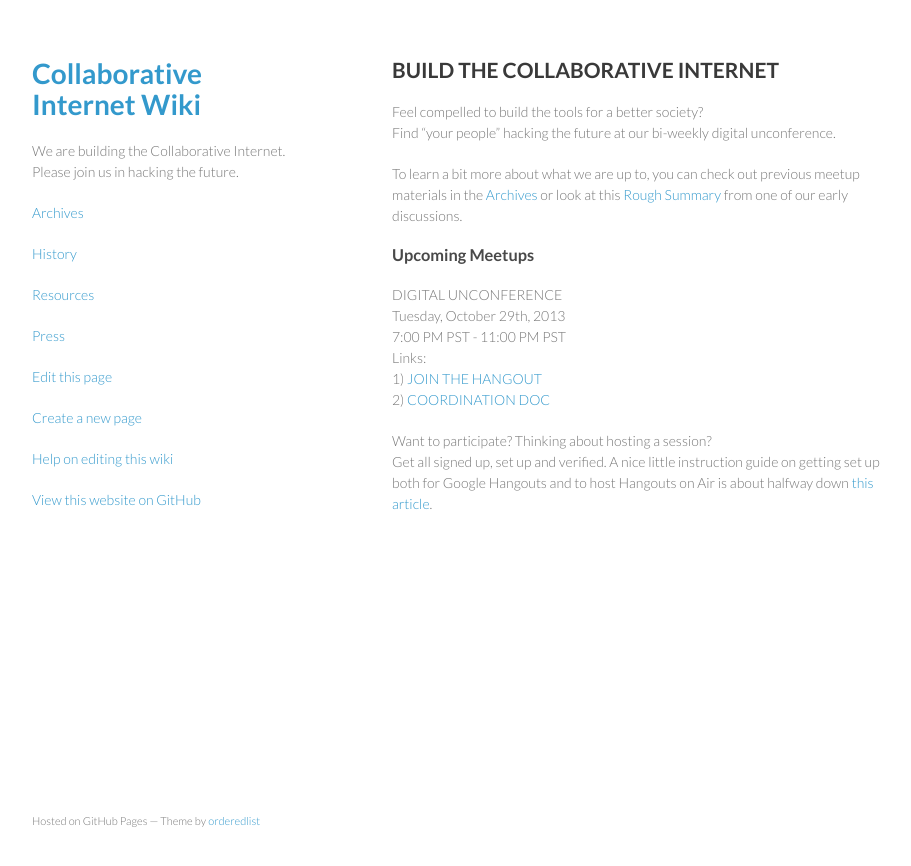
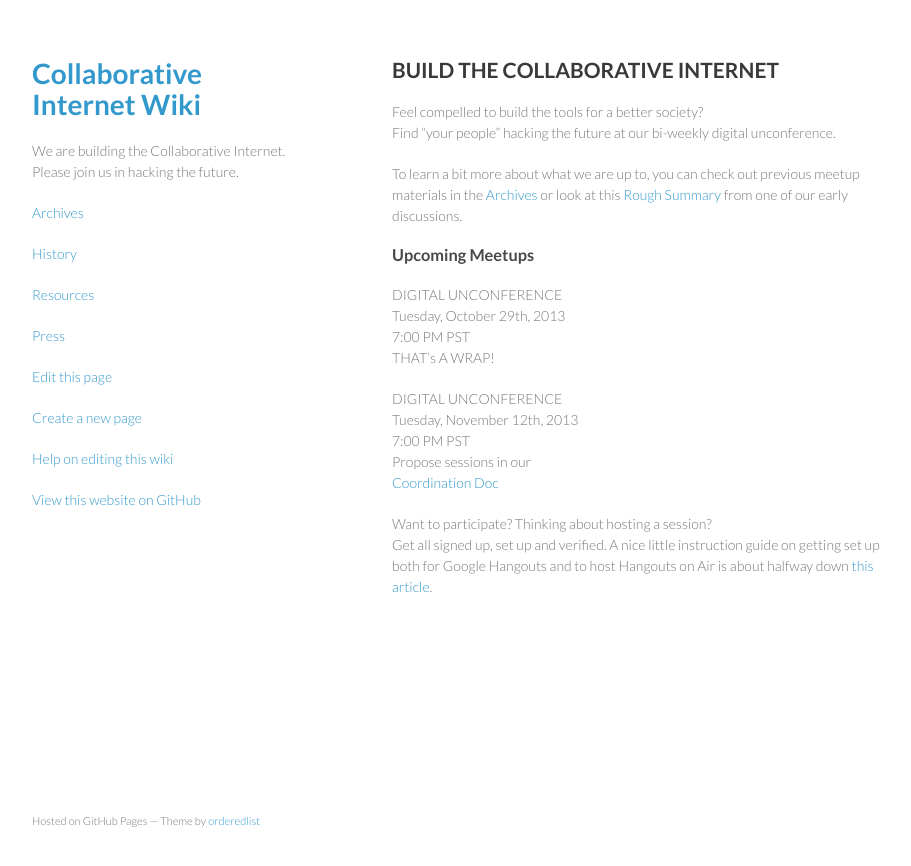
Before and after one commit to collaborativeinternet/collaborativeinternet.github.io, a Jekyll site: the page built from index.md, in a window 1280 px wide. Shown: the top 866 px of the page, without its empty margins (178-1089 px from the left). Built offline with Jekyll 4.4.1, drawn with Linux system fonts in a browser that asks for light colours.

Commit message:
Update index.md

```diff
--- a/index.md
+++ b/index.md
@@ -13,11 +13,15 @@
 
 DIGITAL UNCONFERENCE
 Tuesday, October 29th, 2013
-7:00 PM PST - 11:00 PM PST
-Links:
-1) [JOIN THE HANGOUT](http://youtu.be/U4pDofWjuEo)
-2) [COORDINATION DOC](https://docs.google.com/spreadsheet/ccc?key=0Aqe_OvhjNeDPdFZHSzB0NlJ1TVpWWmdVOVdMR0FvVGc&usp=sharing)
+7:00 PM PST
+THAT's A WRAP!
 
+
+DIGITAL UNCONFERENCE
+Tuesday, November 12th, 2013
+7:00 PM PST
+Propose sessions in our
+[Coordination Doc](https://docs.google.com/spreadsheet/ccc?key=0Aqe_OvhjNeDPdFZHSzB0NlJ1TVpWWmdVOVdMR0FvVGc&usp=sharing#gid=0)
 
 
 Want to participate?  Thinking about hosting a session?
```
